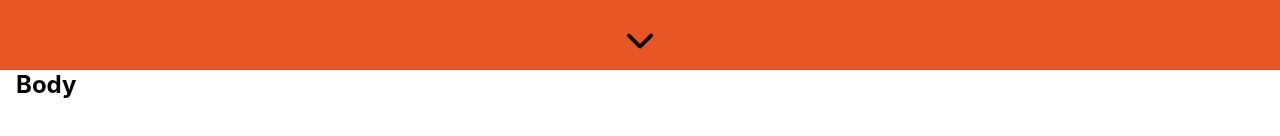
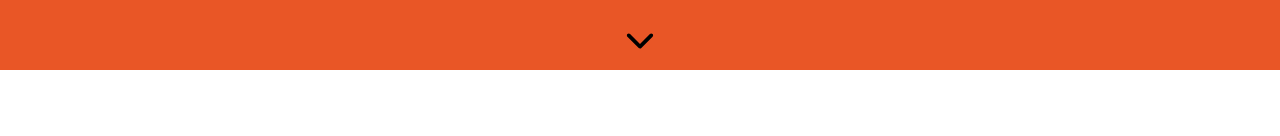
Before and after one commit to CatBoxy/helena-blog, a React (Vite) app: page / in a window 1280 px wide. Shown: the part 730-866 px from the top of the page. Built offline with nearby package versions, Linux system fonts and the light colour scheme.

Commit message:
deploy fix

```diff
--- a/src/components/Body/Body.tsx
+++ b/src/components/Body/Body.tsx
@@ -1,8 +1,10 @@
+import { Title } from './styles';
+
 const Body = () => {
   return (
     <>
       <div>
-        <h2>Body</h2>
+        <Title>Body</Title>
       </div>
     </>
   );
--- a/src/components/Body/styles.ts
+++ b/src/components/Body/styles.ts
@@ -0,0 +1,5 @@
+import styled from 'styled-components';
+
+export const Title = styled.h1`
+  color: #fff;
+`;
--- a/src/components/Navigation/Navigation.tsx
+++ b/src/components/Navigation/Navigation.tsx
@@ -1,4 +1,4 @@
-import { Routes, Route, Navigate, useLocation } from 'react-router-dom';
+import { Routes, Route, useLocation } from 'react-router-dom';
 import Home from '../views/Home/Home';
 
 const Navigation = () => {
```
